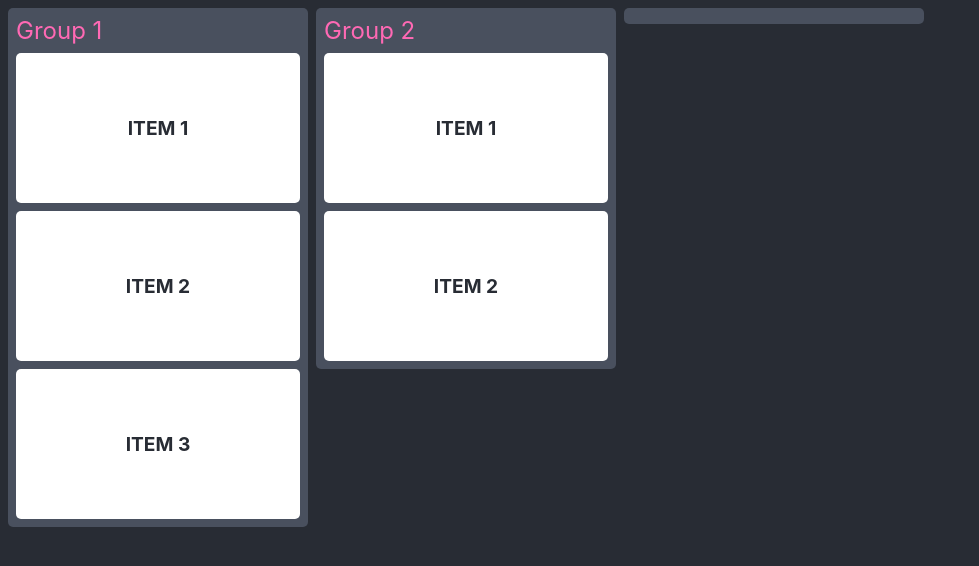
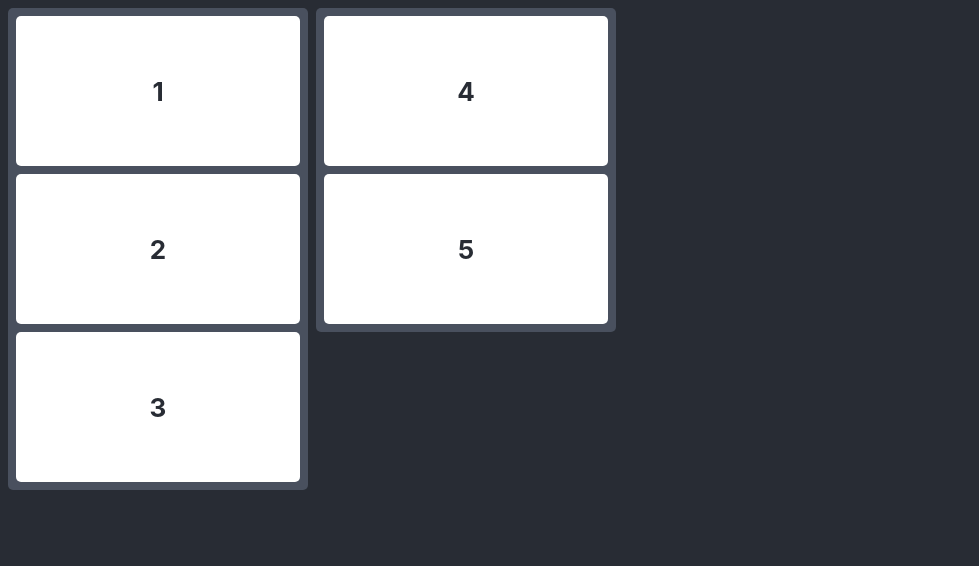
Before and after one commit to erferguson/Drag-n-Drop, a React (Create React App) app in the folder drag-drop/: page / in a window 1280 px wide. Shown: the top 566 px of the page, without its empty margins (0-979 px from the left). Built offline with nearby package versions, Linux system fonts and the light colour scheme.

Commit message:
set up data.map for dnd-group and dnd-item, added key={} and draggable

```diff
--- a/drag-drop/src/App.js
+++ b/drag-drop/src/App.js
@@ -1,10 +1,27 @@
 import './App.css';
+
+const data = [
+  {title: "group 1", items: ['1', '2', '3']},
+  {title: "group 2", items: ['4', '5']}
+]
 
 function App() {
   return (
     <div className="App">
       <header className="App-header">
         <div className="drag-n-drop">
+          {data.map((grp, grpI) => (
+          <div key={grp.title} className="dnd-group">
+            {grp.items.map((item, itemI) => (
+              <div draggable key={item} className="dnd-item">
+                {item}
+              </div>
+            ))}
+          </div>
+        ))}
+        </div>
+
+        {/* <div className="drag-n-drop">
           <div className="dnd-group">
             <div className="group-title">Group 1</div>
             <div className="dnd-item">
@@ -39,7 +56,7 @@ function App() {
           <div className="dnd-group">
 
           </div>
-        </div>
+        </div> */}
       </header>
     </div>
   );
```
Also changed, not shown: 1 other file (tests, documents, lock files or other folders).
